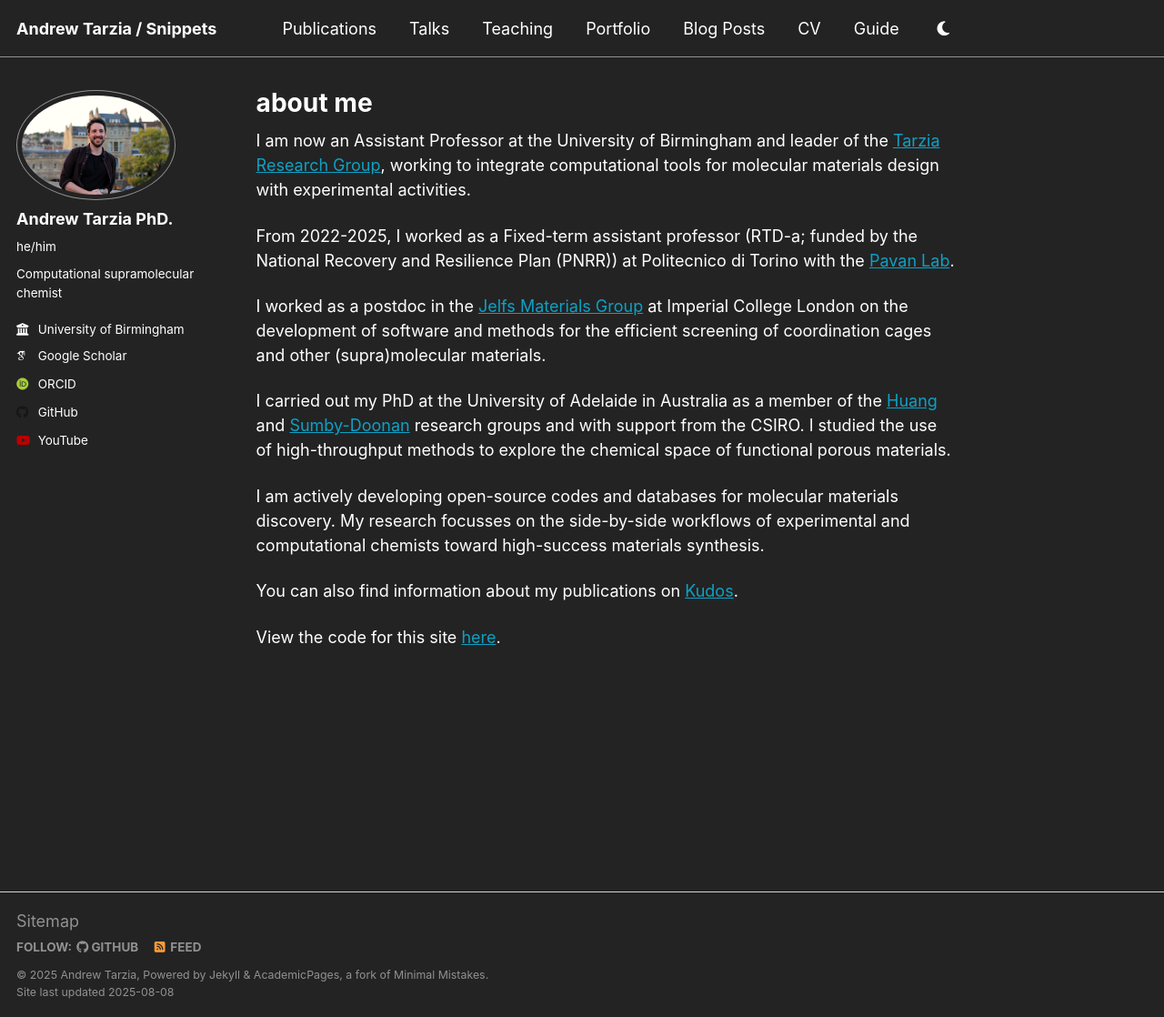
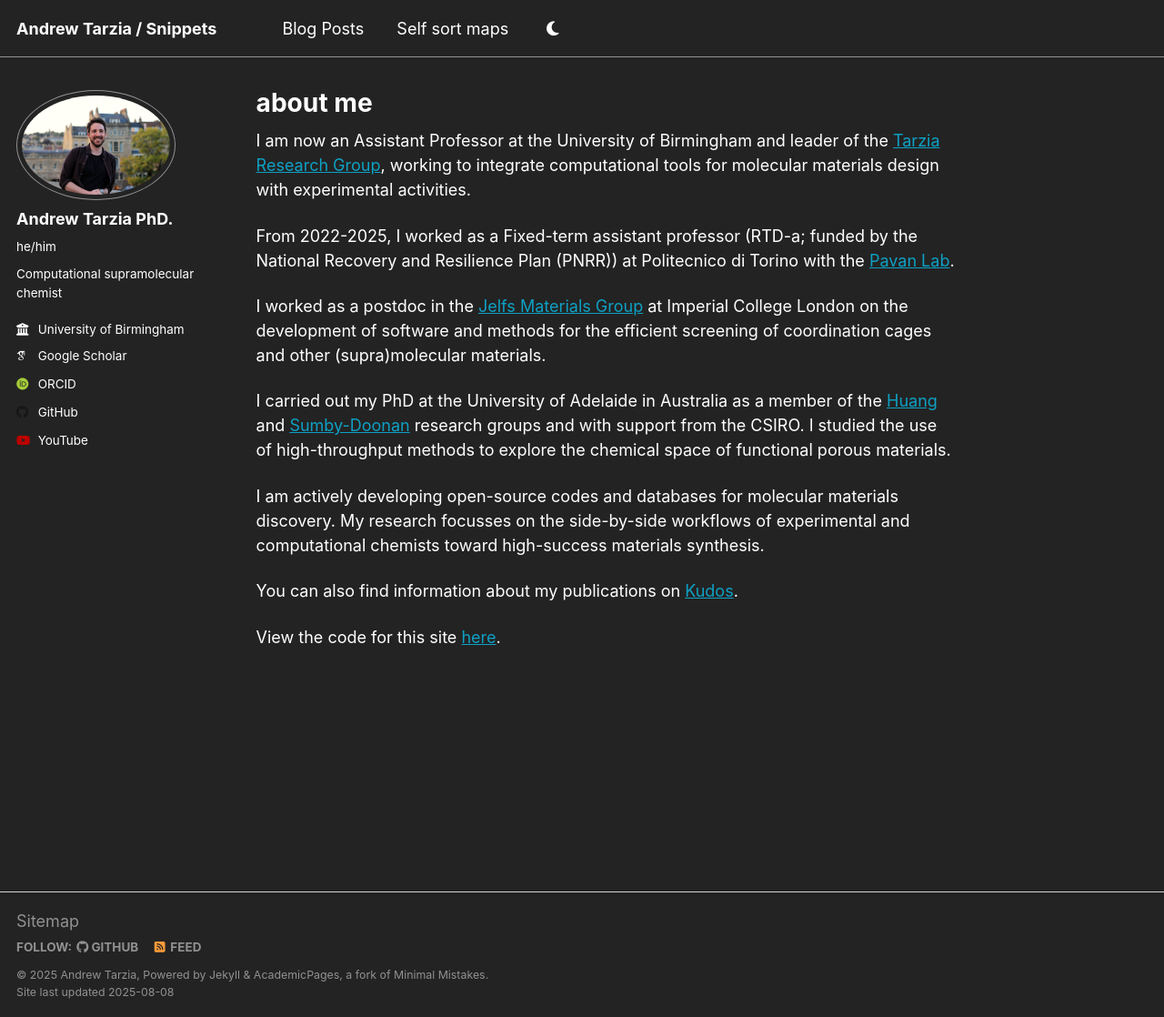
Before and after one commit to andrewtarzia/andrewtarzia.github.io, a Jekyll site: the page built from _pages/about.md, in a window 1280 px wide and 1118 px high. Shown: the whole window at 91% size. Built offline with Jekyll 4.4.1, drawn with Linux system fonts in a browser that asks for light colours; some web fonts are replaced; a script that is not in the unit is left out.

Commit message:
Update navigation.yml

```diff
--- a/_data/navigation.yml
+++ b/_data/navigation.yml
@@ -8,26 +8,8 @@
 #      Markdown formatted page while the second is generated using JSON.
 
 main:
-  - title: "Publications"
-    url: /publications/
-
-  - title: "Talks"
-    url: /talks/
-
-  - title: "Teaching"
-    url: /teaching/
-
-  - title: "Portfolio"
-    url: /portfolio/
-
   - title: "Blog Posts"
     url: /year-archive/
 
-  - title: "CV"
-    url: /cv/
-
-  # - title: "CV"
-  #   url: /cv-json/
-
-  - title: "Guide"
-    url: /markdown/
+  - title: "Self sort maps"
+    url: /selfsort/
```
